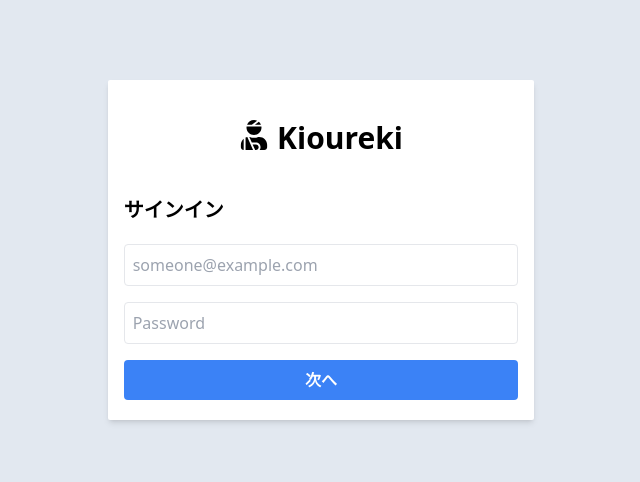
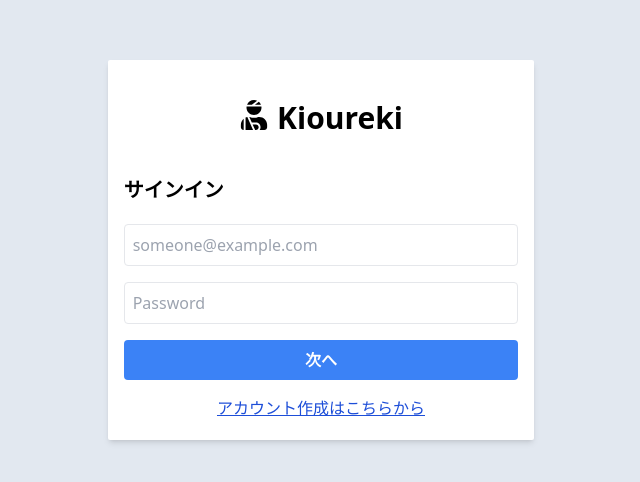
Before and after one commit to kaitobq/kioureki-vol3, a Next.js app in the folder frontend/: page /signin in a window 1280 px wide. Shown: the part 150-632 px from the top of the page, without its empty margins (319-959 px from the left). Built offline with nearby package versions, Linux system fonts and the light colour scheme.

Commit message:
feat: route to signup

```diff
--- a/frontend/app/signin/page.tsx
+++ b/frontend/app/signin/page.tsx
@@ -82,6 +82,11 @@ const SignInPage = () => {
           >
             次へ
           </button>
+          <div className="flex justify-center">
+            <Link href="/signup" className="underline text-blue-700">
+              アカウント作成はこちらから
+            </Link>
+          </div>
         </form>
       </div>
     </div>
```
